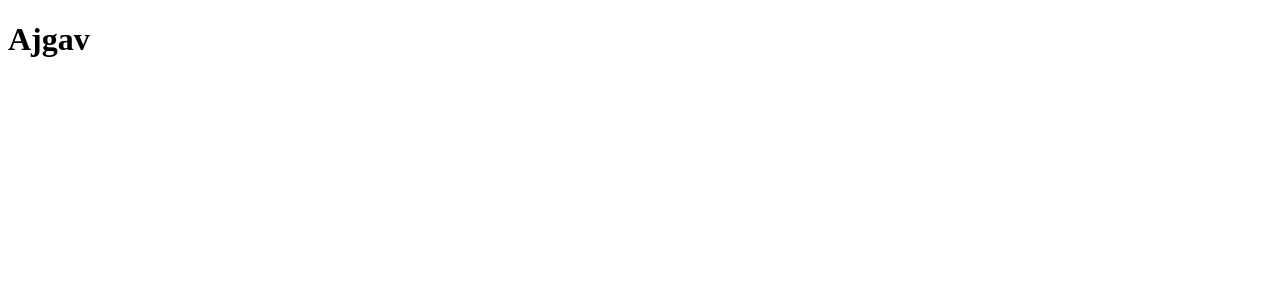
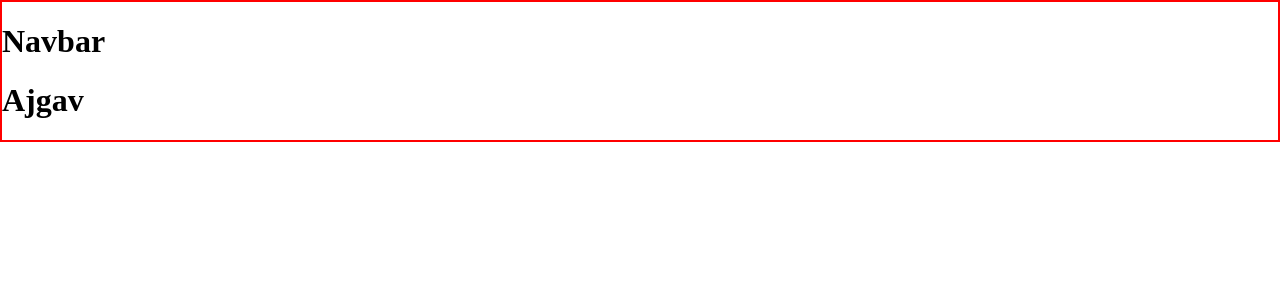
Before and after one commit to odus-ex/react-spa, a React app: page / in a window 1280 px wide. Shown: the top 300 px of the page. Built offline with nearby package versions, Linux system fonts and the light colour scheme.

Commit message:
Added SCSS support

```diff
--- a/package.json
+++ b/package.json
@@ -25,6 +25,7 @@
     "@babel/preset-react": "^7.18.6",
     "babel-loader": "^9.1.2",
     "html-webpack-plugin": "^5.5.0",
+    "sass": "^1.58.0",
     "webpack": "^5.75.0",
     "webpack-cli": "^5.0.1",
     "webpack-dev-server": "^4.11.1"
--- /dev/null
+++ b/public/globals.css
@@ -0,0 +1,6 @@
+.okok {
+  margin: 0px;
+  padding: 0px;
+  box-sizing: border-box;
+  border: 2px solid red;
+}
--- a/public/index.html
+++ b/public/index.html
@@ -4,9 +4,12 @@
     <meta charset="UTF-8" />
     <meta http-equiv="X-UA-Compatible" content="IE=edge" />
     <meta name="viewport" content="width=device-width, initial-scale=1.0" />
-    <title>Document</title>
+
+    <link rel="stylesheet" href="globals.css" />
+
+    <title>Ajgav Consultancy</title>
   </head>
-  <body>
+  <body class="okok">
     <div id="react-root"></div>
   </body>
 </html>
--- a/src/App.js
+++ b/src/App.js
@@ -1,7 +1,13 @@
 import React from "react";
+import { Navbar } from "./components";
 
 const App = () => {
-  return <h1>Ajgav</h1>;
+  return (
+    <React.Fragment>
+      <Navbar />
+      <h1>Ajgav</h1>
+    </React.Fragment>
+  );
 };
 
 export default App;
--- /dev/null
+++ b/src/components/Navbar/index.js
@@ -0,0 +1,11 @@
+import React from "react";
+
+const Navbar = () => {
+  return (
+    <div>
+      <h1>Navbar</h1>
+    </div>
+  );
+};
+
+export default Navbar;
--- a/src/components/index.js
+++ b/src/components/index.js
@@ -0,0 +1,3 @@
+import Navbar from "./Navbar";
+
+export { Navbar };
--- a/webpack.config.js
+++ b/webpack.config.js
@@ -6,7 +6,7 @@ module.exports = {
   mode: "development",
   output: {
     path: path.resolve(__dirname, "./dist"),
-    filename: "appa.js",
+    filename: "bundle.js",
   },
   target: "web",
   devServer: {
@@ -29,6 +29,10 @@ module.exports = {
         exclude: /node_modules/,
         use: "babel-loader",
       },
+      {
+        test: /\.css$/,
+        use: ["style-loader", "css-loader"],
+      },
     ],
   },
   plugins: [
```
Also changed, not shown: src/components/Navbar/navbar.module.scss (added), 4 other files (tests, documents, lock files or other folders).
